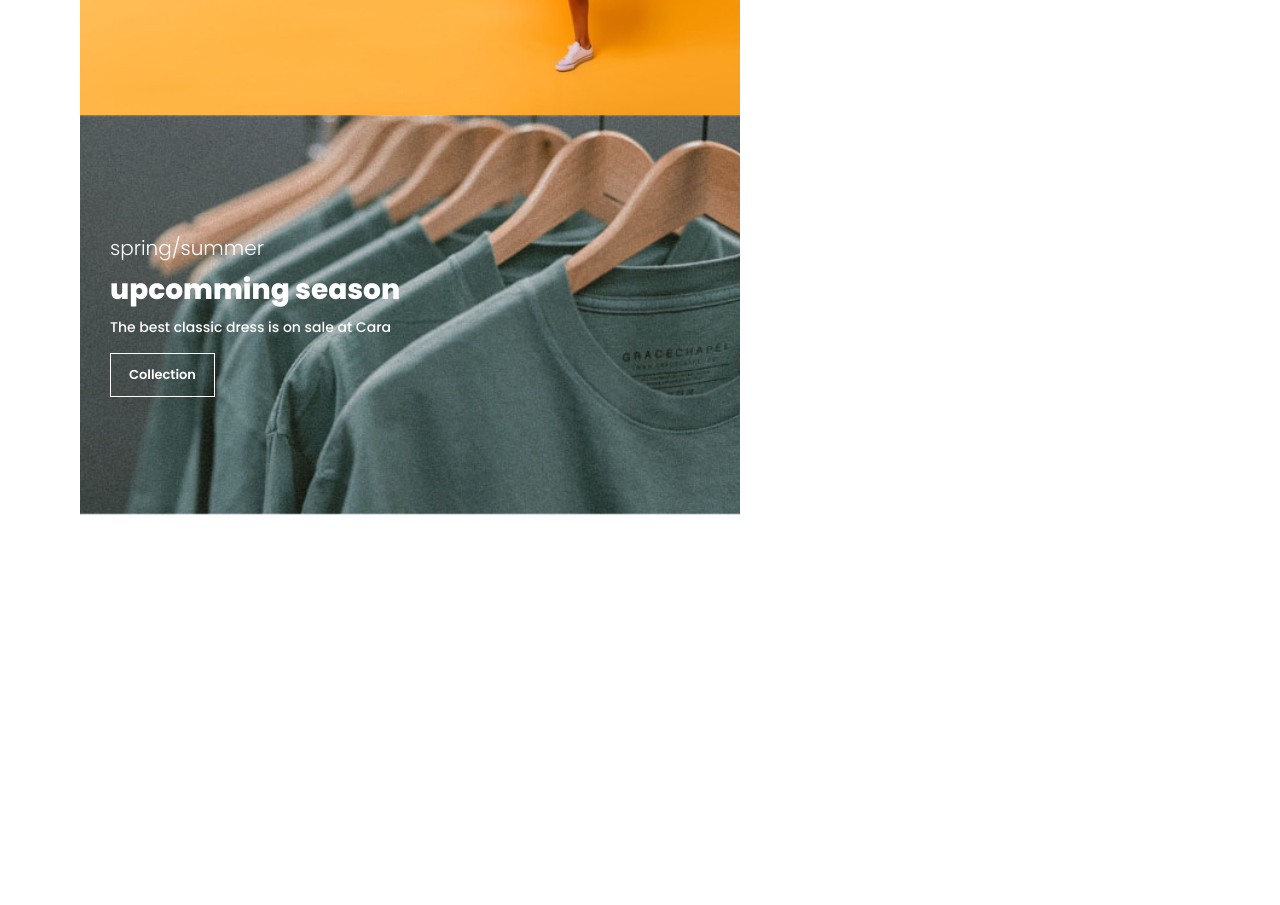
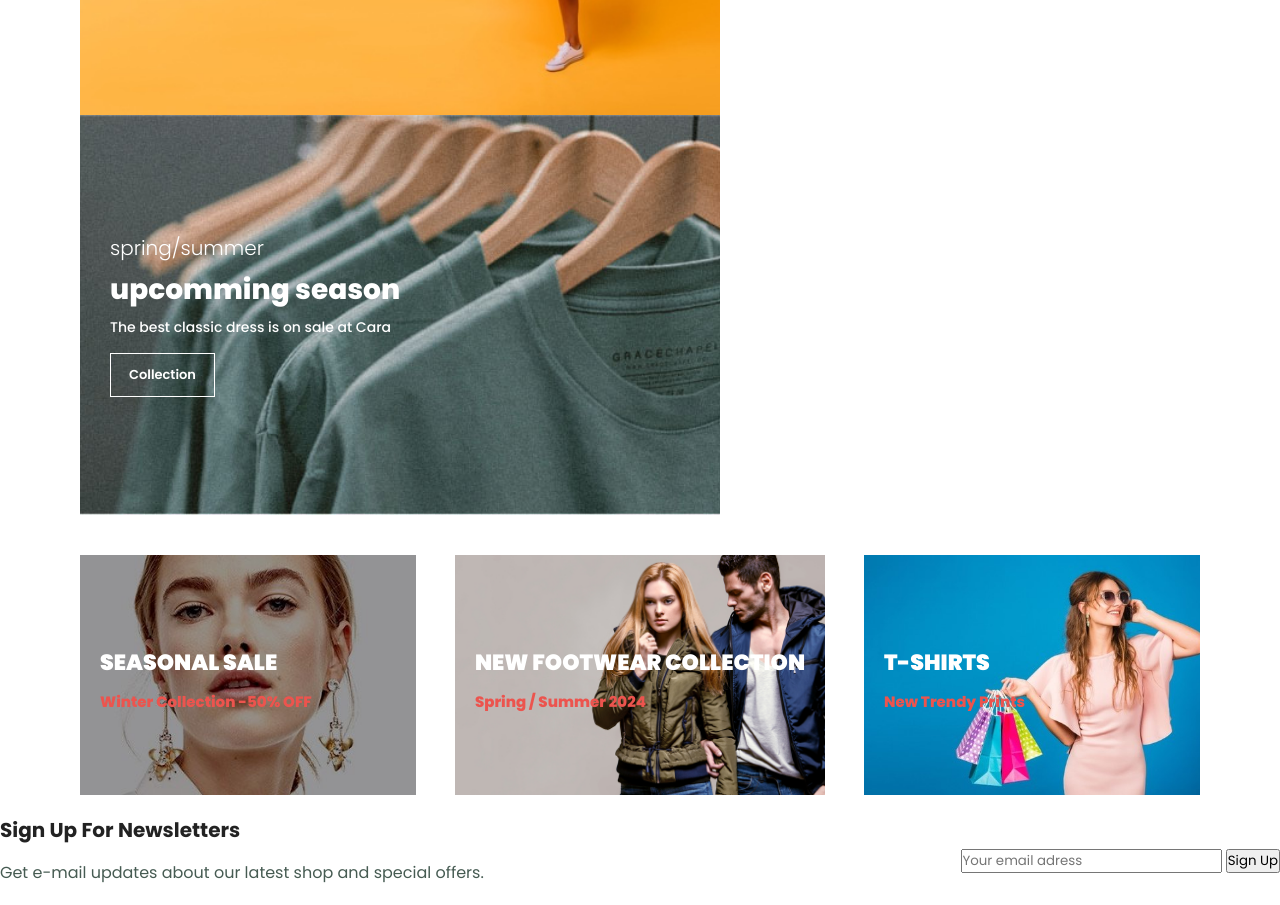
Before and after one commit to sarahGiti/SuperDuperEshop, a plain HTML site: page index.html in a window 1280 px wide. Shown: the part 3943-4848 px from the top of the page. Before the commit the page ends 4498 px from the top, so only its background shows below. Drawn offline with Linux system fonts and the light colour scheme.

Commit message:
dokoncila som banner3 a začala som newsletter section

```diff
--- a/index.html
+++ b/index.html
@@ -351,6 +351,34 @@
             </div>
         </section>
 
+        <section id="banner3">
+            <div class="banner-box">
+                <h2>SEASONAL SALE</h2>
+                <h3>Winter Collection -50% OFF</h3>
+            </div>
+            <div class="banner-box banner-box2">
+                <h2>NEW FOOTWEAR COLLECTION</h2>
+                <h3>Spring / Summer 2024</h3>
+            </div>
+            <div class="banner-box banner-box3">
+                <h2>T-SHIRTS</h2>
+                <h3>New Trendy Prints</h3>
+            </div>
+        </section>
+
+        <section id="newsletter">
+            <div class="newstext">
+                <h4>Sign Up For Newsletters</h4>
+                <p>Get e-mail updates about our latest shop and <span>special offers.</span></p>
+            </div>
+            <div class="form">
+                <input type="text" placeholder="Your email adress">
+                <button>Sign Up</button>
+            </div>
+        </section>
+
+
+
         <script src="script.js"></script>
         <script src="https://kit.fontawesome.com/7f769efcfc.js" crossorigin="anonymous"></script>
     </body>
--- a/style.css
+++ b/style.css
@@ -314,7 +314,7 @@ button.white {
     justify-content: center;
     align-items: flex-start;
     background-image: url("img/banner/b17.jpg");
-    min-width: 660px; /*zmenila som z 580px lebo space between robil obrovsku medzeru... este som skusala 49% */
+    min-width: 640px; /*zmenila som z 580px lebo space between robil obrovsku medzeru... este som skusala 49% */
     height: 50vh;
     background-size: cover;
     background-position: center;
@@ -324,7 +324,6 @@ button.white {
     background-image: url("img/banner/b10.jpg");
 
 }
-
 #sm-banner h4 {
     color: #fff;
     font-size: 20px;
@@ -345,3 +344,44 @@ button.white {
     background-color: #088178;
     border: 1px solid #088178;
 }
+#banner3 {
+    display: flex;
+    justify-content: space-between;
+    flex-wrap: wrap;
+    padding: 0 80px;
+}
+#banner3 .banner-box{
+    display: flex;
+    flex-direction: column;
+    justify-content: center;
+    align-items: flex-start;
+    background-image: url("img/banner/b7.jpg");
+    min-width: 30%;
+    height: 30vh;
+    background-size: cover;
+    background-position: center;
+    padding: 20px;
+    margin-bottom: 20px;
+}
+#banner3 .banner-box2 {
+    background-image: url("img/banner/b4.jpg");
+}
+#banner3 .banner-box3 {
+    background-image: url("img/banner/b18.jpg");
+}
+#banner3 h2 {
+    color: #fff;
+    font-weight: 900;
+    font-size: 22px;
+}
+#banner3 h3 {
+    color: #ec544e;
+    font-weight: 800;
+    font-size: 15px;
+}
+#newsletter {
+    display: flex;
+    justify-content: space-between;
+    flex-wrap: wrap;
+    align-items: center;
+}
```
